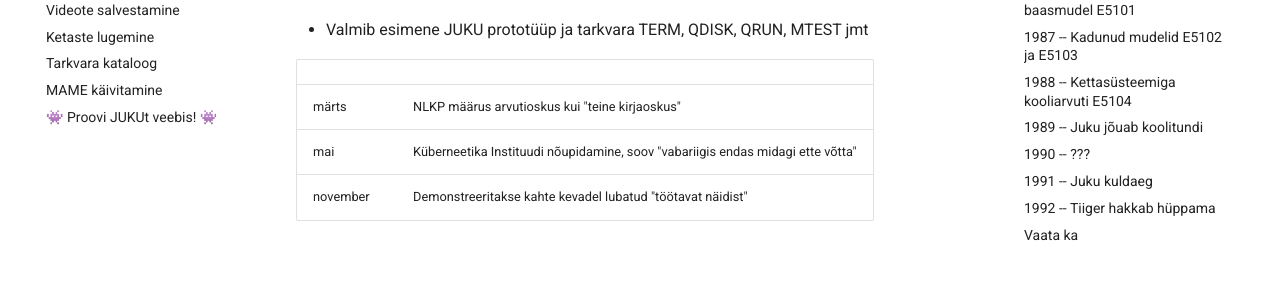
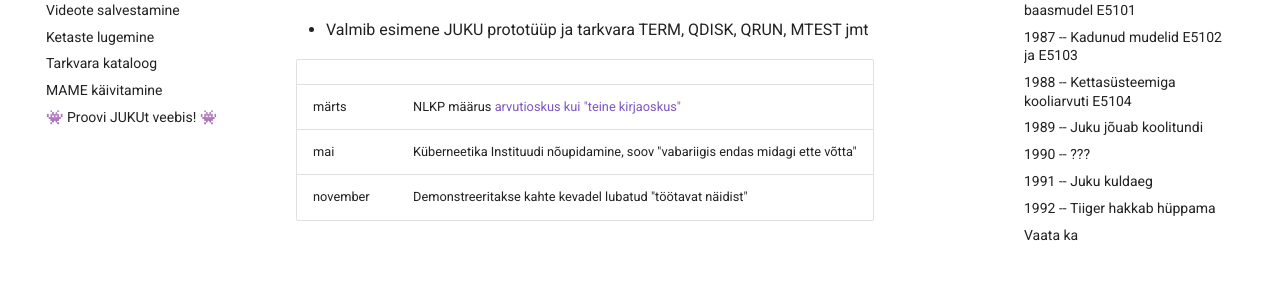
Before and after one commit to infoaed/juku3000, an MkDocs documentation site: the page built from docs/ajajoon.md, in a window 1280 px wide and 900 px high, scrolled down 323 px. Shown: the part 161-443 px from the top of the window. Built offline with MkDocs 1.6.1 and Material for MkDocs 9.7.7, drawn with Linux system fonts in a browser that asks for light colours; comment, search, counter and statistics services are not loaded; part of the change alters nothing that is shown.

```diff
--- a/docs/ajajoon.md
+++ b/docs/ajajoon.md
@@ -8,7 +8,7 @@ ENSV TA Küb.I AT EKB ehk lühidalt [EKTA](https://et.wikipedia.org/wiki/Arvutus
 
 |||
 |-|-|
-märts    | NLKP määrus arvutioskus kui "teine kirjaoskus"
+märts    | NLKP määrus [arvutioskus kui "teine kirjaoskus"](https://elektroonikamuuseum.ee/failid/1985.03.28_NLKP_maarus_271.pdf)
 mai      | Küberneetika Instituudi nõupidamine, soov "vabariigis endas midagi ette võtta"
 november | Demonstreeritakse kahte kevadel lubatud "töötavat näidist"
 
```
